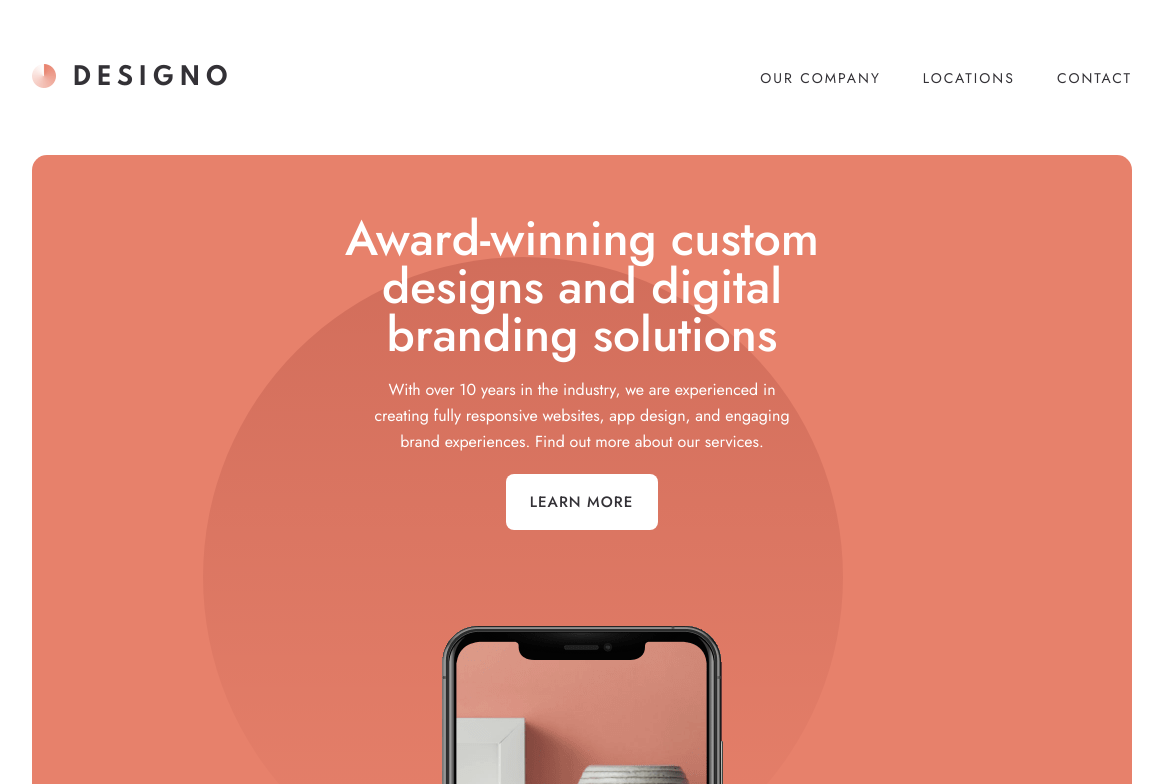
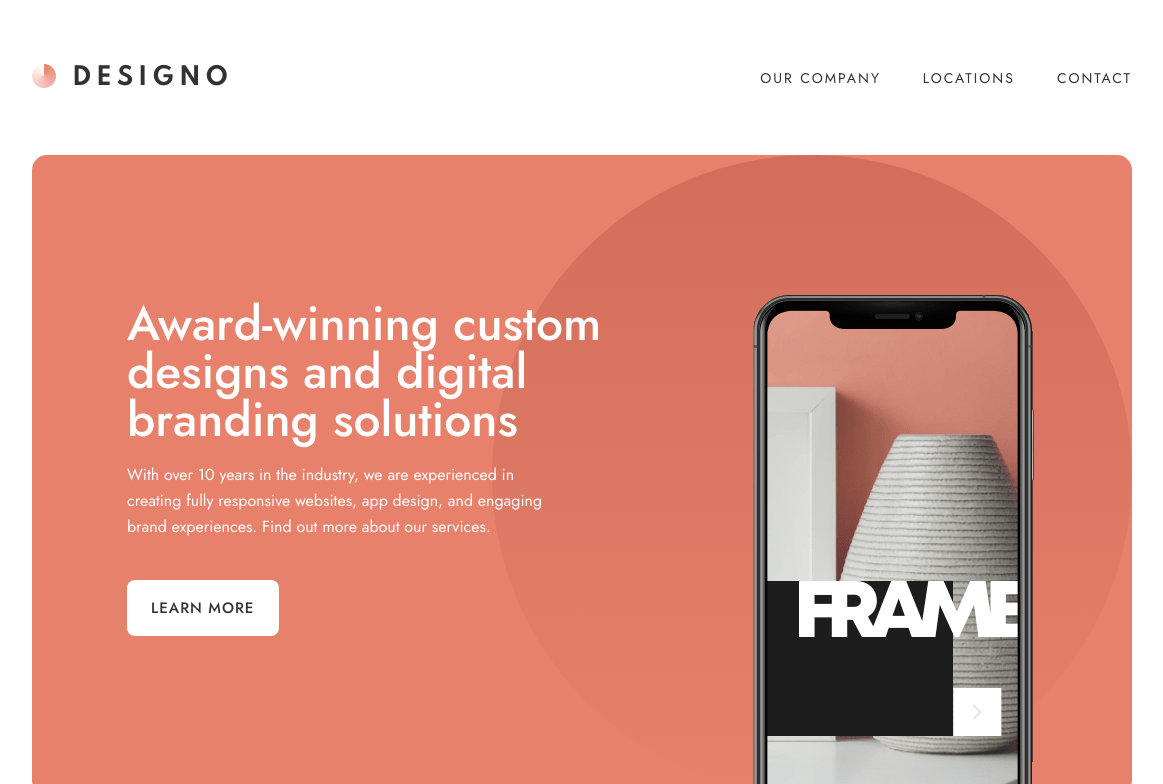
Before and after one commit to richieAiello/designo-website, a React (Vite) app: page / in a window 1536 px wide. Shown: the top 784 px of the page, without its empty margins (186-1349 px from the left). Built offline with nearby package versions, Linux system fonts and the light colour scheme.

Commit message:
Stlyes for hero--home on desktop.

```diff
--- a/src/components/hero/Hero.js
+++ b/src/components/hero/Hero.js
@@ -9,9 +9,9 @@ export default function Hero(props) {
           {props.text}
         </p>
         {props.btn}
-        {props.image}
         {props.form}
       </div>
+      {props.image}
       {props.banner}
     </section>
   );
--- a/src/main.scss
+++ b/src/main.scss
@@ -393,6 +393,81 @@ $gradient-location: #5D0202;
       &--home {
         max-width: 445px;
         margin-bottom: 1.1875rem;
+      }
+
+      &--about {
+        max-width: 573px;
+      }
+
+      &--design {
+        max-width: 400px;
+      }
+    }
+  }
+
+  @media(min-width: 1440px) {
+
+    &--home {
+      height: 640px;
+      background-position: 100% 0;
+    }
+
+    &--design {
+      background-position: -20px 50%;
+    }
+
+    &--about {
+      background-image: url(./assets/about/desktop/bg-pattern-hero-about-desktop.svg);
+      background-position: -122.5px -101.33px;
+      margin-bottom: 7.5rem;
+    }
+
+    &--contact {
+      text-align: left;
+      background-image: url(./assets/contact/desktop/bg-pattern-hero-desktop.svg);
+      background-position: -121.55px -83px;
+    }
+
+    &__wrapper {
+      width: 100%;
+
+      &--home {
+        text-align: left;
+        margin-top: 9.0625rem;
+        margin-left: 5.9375rem;
+      }
+
+      &--design {
+        padding: 4rem 0;
+      }
+
+      &--about {
+        padding: 4rem 0;
+      }
+
+      &--contact {
+        padding: 4.4375rem 0;
+        width: min(100% - 3rem, 573px);
+      }
+    }
+
+    &__heading {
+
+      &--home {
+        margin-inline: unset;
+      }
+
+      &--about,
+      &--contact {
+        margin-bottom: 2rem;
+      }
+    }
+
+    &__text {
+      margin-inline: unset;
+
+      &--home {
+        margin-bottom: 2.5rem;
       }
 
       &--about {
@@ -1277,6 +1352,7 @@ $gradient-location: #5D0202;
   object-fit: cover;
 
   &--hero {
+    max-width: 80%;
     position: absolute;
     bottom: -200px;
     left: 0;
@@ -1317,6 +1393,16 @@ $gradient-location: #5D0202;
       height: 326px;
       border-radius: 0.9375rem;
       margin-bottom: 1.5rem;
+    }
+  }
+
+  @media(min-width: 1440px) {
+    &--hero {
+      position: absolute;
+      bottom: -72px;
+      left: unset;
+      right: 96px;
+      margin-inline: unset;
     }
   }
 }
```
